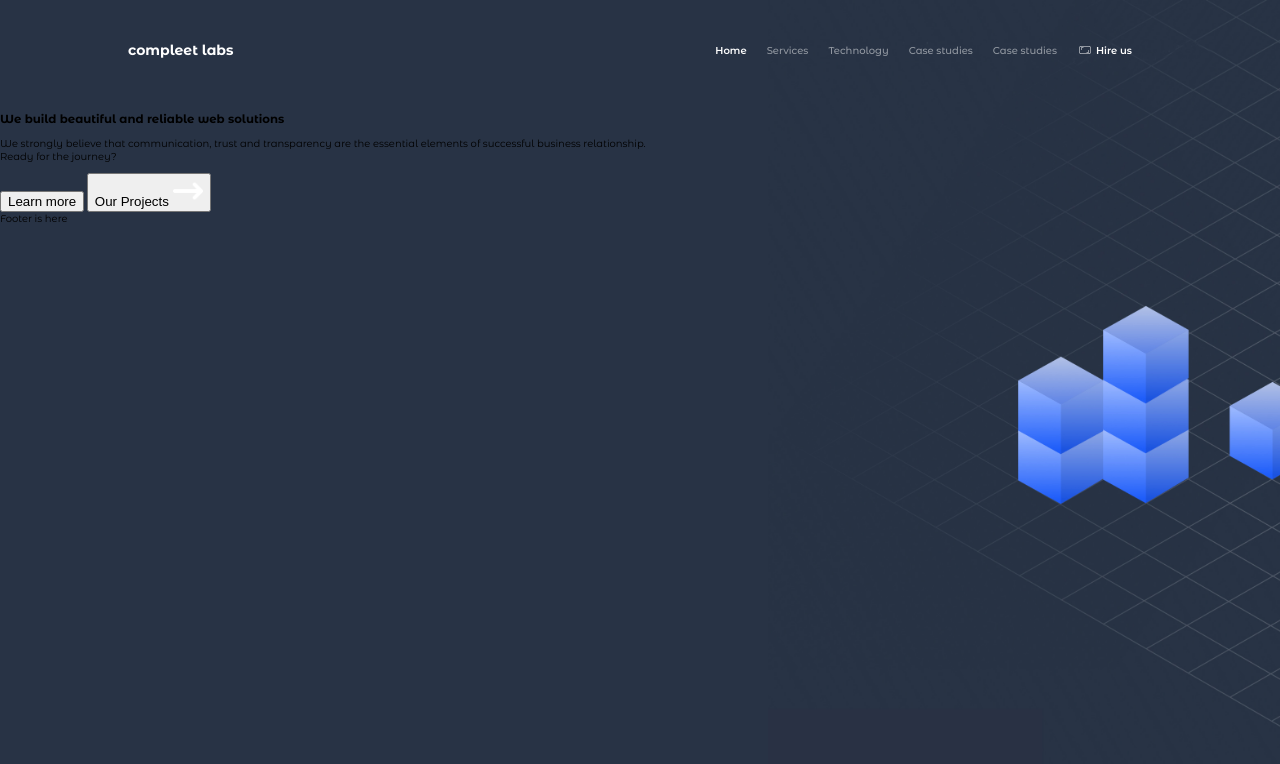
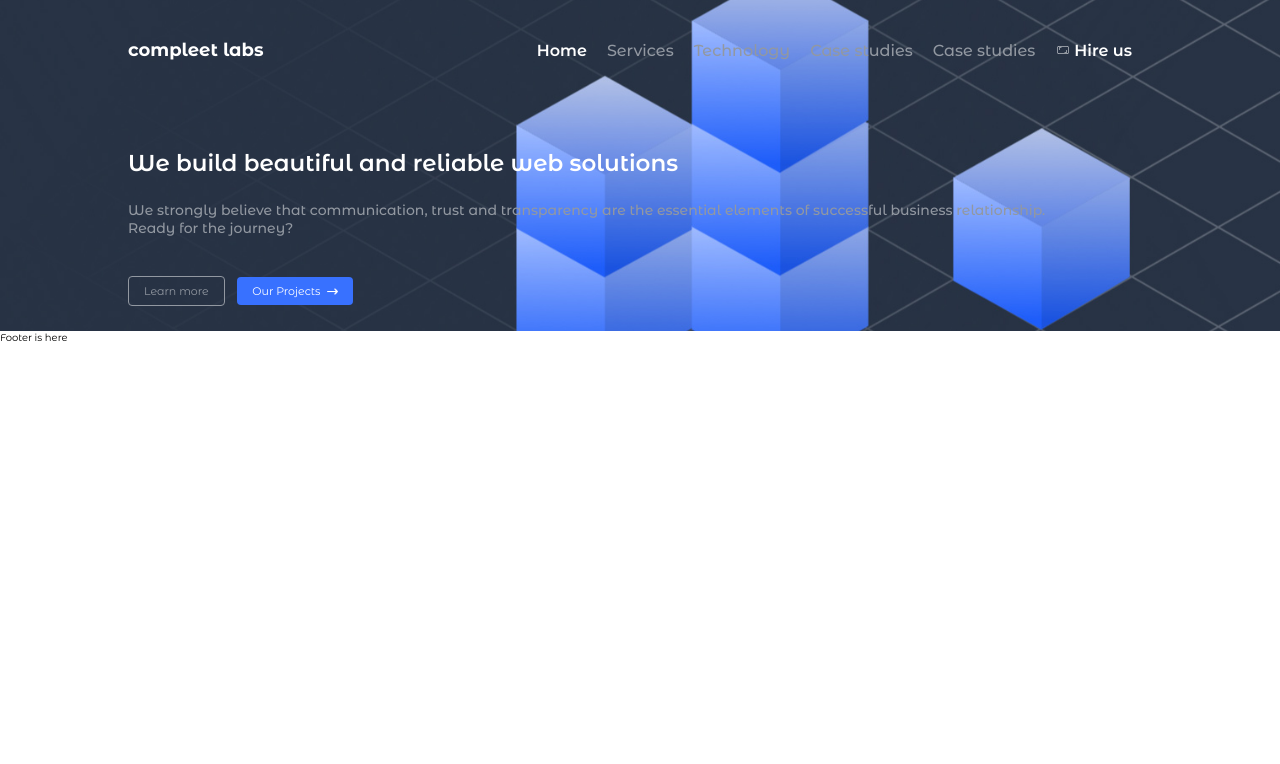
Before and after one commit to tarantinolucas/desafioDOMO, a plain HTML site: page index.html in a window 1280 px wide. Drawn offline with Linux system fonts and the light colour scheme.

Commit message:
Actualizacion de main section.

```diff
--- a/index.html
+++ b/index.html
@@ -18,9 +18,10 @@
 
   <!-- Comienzo del HTML -->
   <body>
+    <main>
+      <div id="bg-img"></div>
       <!-- Header -->
       <header class="main-header">
-      <div id="bg-img"></div>
         <a class="main-logo" href="#">
           <strong>compleet labs</strong>
         </a>
@@ -42,9 +43,8 @@
           <span></span>
         </button>
       </header>
+      <!-- Main section -->
 
-    <!-- Main section -->
-    <main>
       <section id="main-section">
         <h3>We build beautiful and reliable web solutions</h3>
         <p>
@@ -54,7 +54,7 @@
         </p>
         <div>
           <button type="button">Learn more</button>
-          <button type="button">
+          <button class="main-second-btn" type="button">
             Our Projects
             <span><img src="./assets/arrow-right-icon.png" alt="" /></span>
           </button>
--- a/styles.css
+++ b/styles.css
@@ -26,19 +26,27 @@ img {
 body {
   margin: 0;
   padding: 0;
-  background-color: var(--gray);
 }
 
 /* Background img */
 
+main {
+  position: relative;
+  width: 100%;
+  height: fit-content;
+}
+
 #bg-img {
   position: absolute;
+  top: 0;
   right: 0;
-  top: 0;
-  width: 40vw;
+  width: 100%;
   height: 100%;
-  background-image: url(assets/asset-background.jpg);
+  background-image: url("./assets/asset-background.jpg");
   background-size: cover;
+  background-repeat: no-repeat;
+  background-position: center right;
+  z-index: -1;
 }
 
 /* Header */
@@ -55,7 +63,7 @@ body {
 
 .main-logo {
   color: var(--blanco);
-  font-size: 1.4rem;
+  font-size: 1.8rem;
   text-decoration: none;
   margin-right: auto;
 }
@@ -91,6 +99,7 @@ body {
 }
 
 .link-item {
+  font-size: 1.6rem;
   margin-top: 2rem;
   color: var(--lightgray);
   text-decoration: none;
@@ -101,11 +110,11 @@ body {
 .link-item::after {
   position: absolute;
   content: "";
-  background-color: var(--blanco);
+  background-color: var(--lightgray);
   bottom: -5px;
   left: 0;
   width: 0%;
-  height: 1px;
+  height: 2px;
   transition: 0.3s ease all;
 }
 
@@ -149,6 +158,62 @@ body {
 
 .button-menu.close span:nth-child(3) {
   display: none;
+}
+
+/* Main section */
+
+#main-section {
+  padding: 25px 15px;
+  max-width: 1024px;
+  margin: auto;
+}
+
+h3 {
+  font-size: 2.3rem;
+  font-weight: 600;
+  line-height: 3rem;
+  color: var(--blanco);
+  width: 70%;
+}
+
+p {
+  font-size: 1.4rem;
+  font-weight: 500;
+  color: var(--lightgray);
+}
+
+#main-section button {
+  background-color: inherit;
+  margin-top: 25px;
+  border: solid 1px var(--lightgray);
+  border-radius: 4px;
+  padding: 7px 15px;
+  font-family: inherit;
+  font-size: 1.1rem;
+  cursor: pointer;
+  font-weight: 400;
+  color: var(--lightgray);
+}
+
+#main-section button img {
+  height: 11px;
+  width: auto;
+  margin-left: 7px;
+  margin-bottom: auto;
+}
+
+#main-section .main-second-btn {
+  background-color: var(--azul);
+  color: var(--blanco);
+  border: none;
+  margin-left: 10px;
+  display: inline-flex;
+  align-items: center;
+}
+
+#main-section .main-second-btn span {
+  display: inline-flex;
+  align-items: center;
 }
 
 /* Media queries */
@@ -199,4 +264,8 @@ body {
     width: auto;
     margin-right: 3px;
   }
+
+  .link-item::after {
+    background-color: var(--blanco);
+  }
 }
```
Lines whose indentation alone changed are shown as unchanged.
